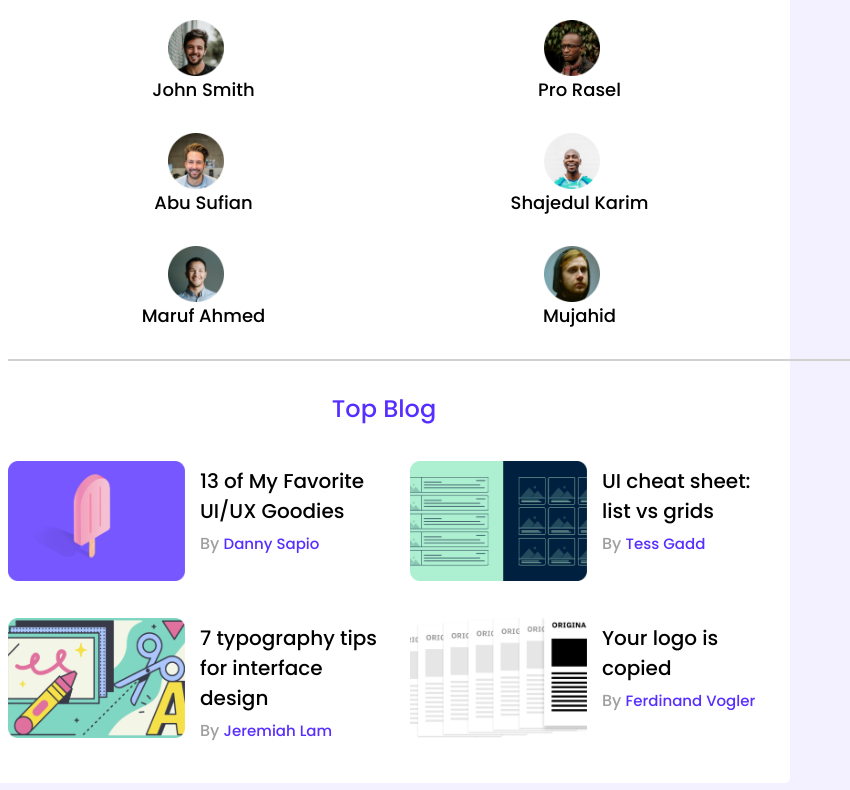
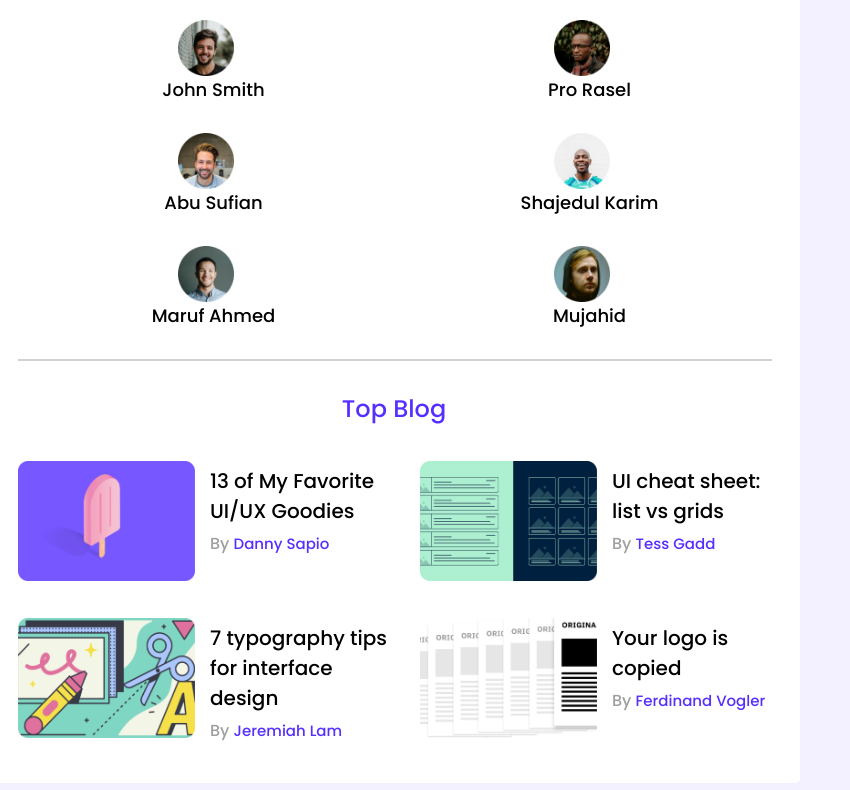
Before and after one commit to Majbaul-Hossain/leader-board, a plain HTML site: page index.html in a window 768 px wide. Shown: the part 113-903 px from the top of the page, 850 px wide, since content can reach past the window. Drawn offline with Linux system fonts and the light colour scheme.

Commit message:
styles added

```diff
--- a/style.css
+++ b/style.css
@@ -181,7 +181,9 @@ main{
         flex-direction: column;
         align-items: center;
     }
-
+    .line{
+        width: 100%;
+    }
 }
 
 /* Tablets And Ipads */
@@ -191,6 +193,7 @@ main{
     }
     #container{
         width: 100%;
+        padding-left: 50px;
     }
     .topPlayers,.blog_wrapper,.courses{
         grid-template-columns: repeat(2, 1fr);
@@ -211,4 +214,7 @@ main{
     .courses{
         grid-row-gap:20px;
     }
+    .line{
+        width: 100%;
+    }
 }
```
